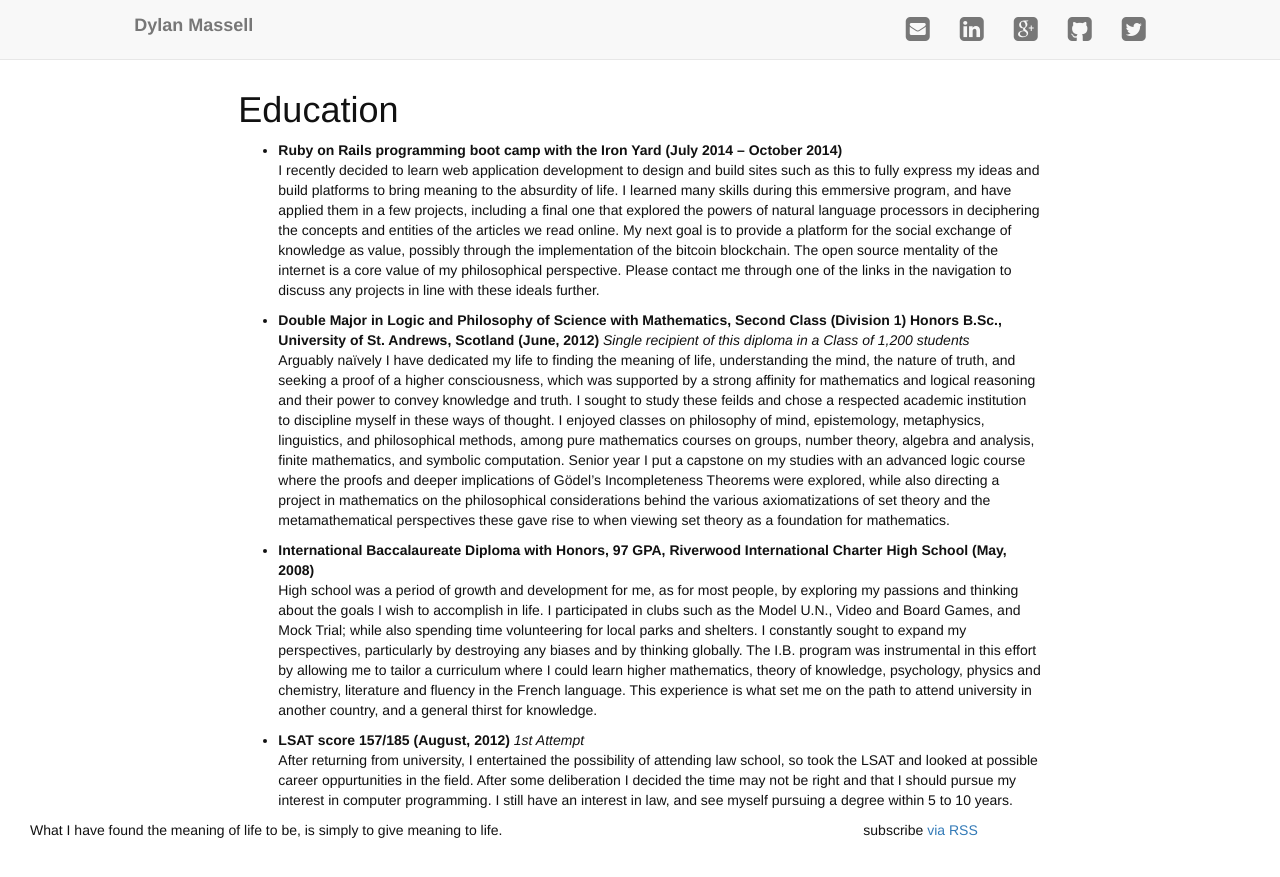
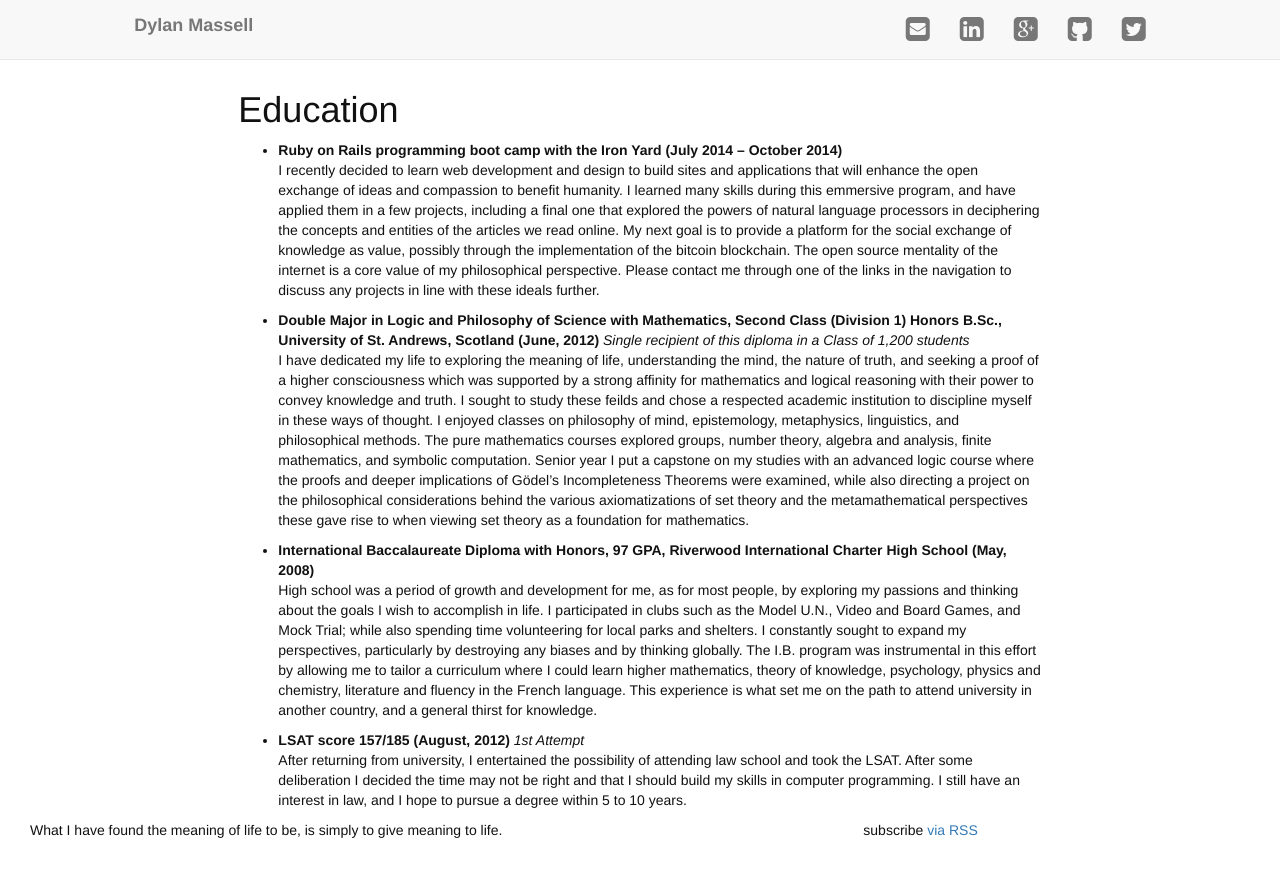
Before and after one commit to danarch/danarch.github.io, a Jekyll site: the page built from education/index.md, in a window 1280 px wide. Shown: the top 877 px of the page. Built offline with Jekyll 4.4.1, drawn with Linux system fonts in a browser that asks for light colours; nearby versions of some CDN libraries.

Commit message:
expand work, education, philosophy and interests

```diff
--- a/education/index.md
+++ b/education/index.md
@@ -6,16 +6,16 @@
 ---
 
 * __Ruby on Rails programming boot camp with the Iron Yard (July 2014 – October 2014)__
-    I recently decided to learn web application development to design and build sites such as this to fully express my ideas and build platforms to bring meaning to the absurdity of life. I learned many skills during this emmersive program, and have applied them in a few projects, including a final one that explored the powers of natural language processors in deciphering the concepts and entities of the articles we read online. My next goal is to provide a platform for the social exchange of knowledge as value, possibly through the implementation of the bitcoin blockchain. The open source mentality of the internet is a core value of my philosophical perspective. Please contact me through one of the links in the navigation to discuss any projects in line with these ideals further.
+    I recently decided to learn web development and design to build sites and applications that will enhance the open exchange of ideas and compassion to benefit humanity. I learned many skills during this emmersive program, and have applied them in a few projects, including a final one that explored the powers of natural language processors in deciphering the concepts and entities of the articles we read online. My next goal is to provide a platform for the social exchange of knowledge as value, possibly through the implementation of the bitcoin blockchain. The open source mentality of the internet is a core value of my philosophical perspective. Please contact me through one of the links in the navigation to discuss any projects in line with these ideals further.
 
 * __Double Major in Logic and Philosophy of Science with Mathematics, Second Class
 (Division 1) Honors B.Sc., University of St. Andrews, Scotland (June, 2012)__ *Single
 recipient of this diploma in a Class of 1,200 students*
-    Arguably naïvely I have dedicated my life to finding the meaning of life, understanding the mind, the nature of truth, and seeking a proof of a higher consciousness, which was supported by a strong affinity for mathematics and logical reasoning and their power to convey knowledge and truth. I sought to study these feilds and chose a respected academic institution to discipline myself in these ways of thought. I enjoyed classes on philosophy of mind, epistemology, metaphysics, linguistics, and philosophical methods, among pure mathematics courses on groups, number theory, algebra and analysis, finite mathematics, and symbolic computation. Senior year I put a capstone on my studies with an advanced logic course where the proofs and deeper implications of Gödel's Incompleteness Theorems were explored, while also directing a project in mathematics on the philosophical considerations behind the various axiomatizations of set theory and the metamathematical perspectives these gave rise to when viewing set theory as a foundation for mathematics.
+    I have dedicated my life to exploring the meaning of life, understanding the mind, the nature of truth, and seeking a proof of a higher consciousness which was supported by a strong affinity for mathematics and logical reasoning with their power to convey knowledge and truth. I sought to study these feilds and chose a respected academic institution to discipline myself in these ways of thought. I enjoyed classes on philosophy of mind, epistemology, metaphysics, linguistics, and philosophical methods. The pure mathematics courses explored groups, number theory, algebra and analysis, finite mathematics, and symbolic computation. Senior year I put a capstone on my studies with an advanced logic course where the proofs and deeper implications of Gödel's Incompleteness Theorems were examined, while also directing a project on the philosophical considerations behind the various axiomatizations of set theory and the metamathematical perspectives these gave rise to when viewing set theory as a foundation for mathematics.
 
 * __International Baccalaureate Diploma with Honors, 97 GPA, Riverwood International
 Charter High School (May, 2008)__
     High school was a period of growth and development for me, as for most people, by exploring my passions and thinking about the goals I wish to accomplish in life. I participated in clubs such as the Model U.N., Video and Board Games, and Mock Trial; while also spending time volunteering for local parks and shelters. I constantly sought to expand my perspectives, particularly by destroying any biases and by thinking globally. The I.B. program was instrumental in this effort by allowing me to tailor a curriculum where I could learn higher mathematics, theory of knowledge, psychology, physics and chemistry, literature and fluency in the French language. This experience is what set me on the path to attend university in another country, and a general thirst for knowledge.
 
 * __LSAT score 157/185 (August, 2012)__ *1st Attempt*
-After returning from university, I entertained the possibility of attending law school, so took the LSAT and looked at possible career oppurtunities in the field. After some deliberation I decided the time may not be right and that I should pursue my interest in computer programming. I still have an interest in law, and see myself pursuing a degree within 5 to 10 years.
+After returning from university, I entertained the possibility of attending law school and took the LSAT. After some deliberation I decided the time may not be right and that I should build my skills in computer programming. I still have an interest in law, and I hope to pursue a degree within 5 to 10 years.
--- a/index.html
+++ b/index.html
@@ -19,7 +19,7 @@
           <div class="modal-content">
             <div class="modal-header">
               <button type="button" class="close" data-dismiss="modal" aria-label="Close"><span aria-hidden="true">&times;</span></button>
-              <h4 class="modal-title" id="myModalLabel">{{ page.title }}</h4>
+              <h2 class="modal-title" id="myModalLabel">{{ page.title }}</h2>
             </div>
             <div class="modal-body">
               {{ page.content | markdownify }}
```
Also changed, not shown: interests/index.md (+1 -2 lines), philosophy/index.md (+2 -2 lines), work/index.md (+2 -2 lines).
